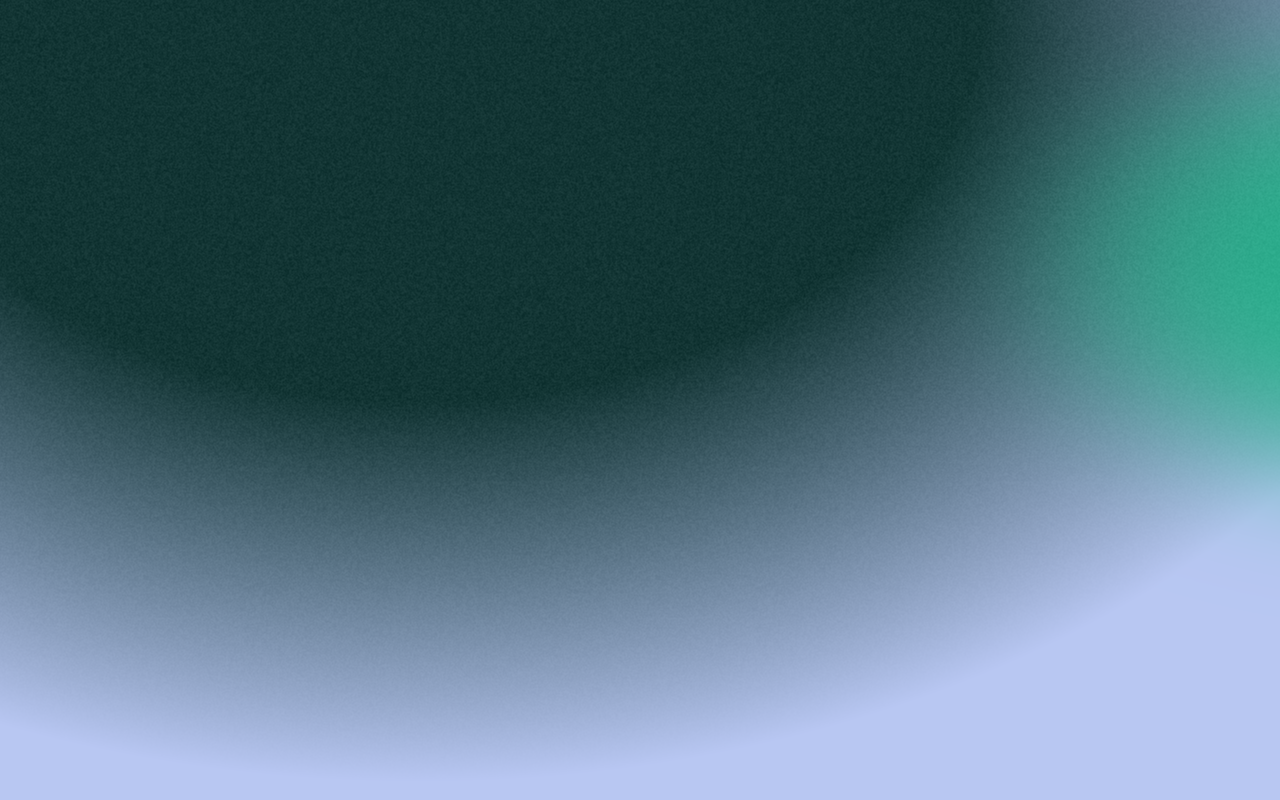
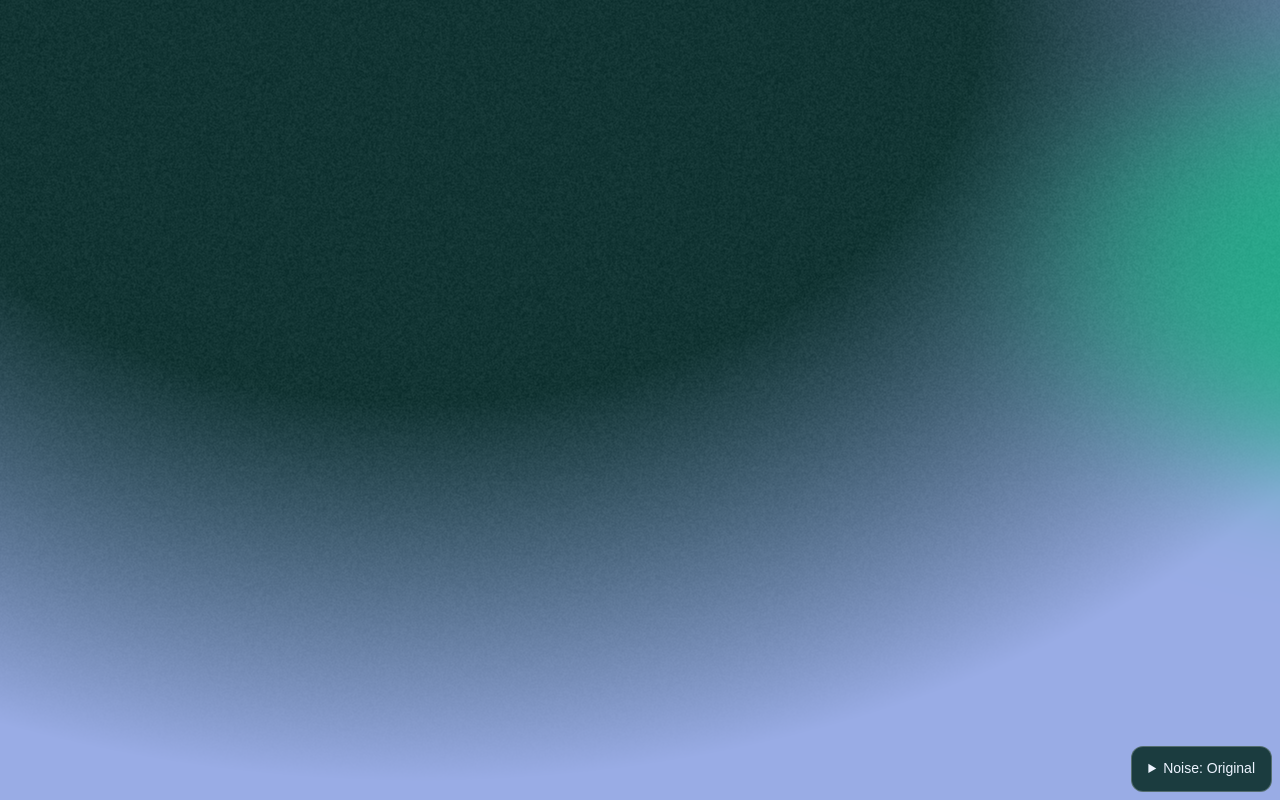
Before and after one commit to dottereldesign/Bit-Clever-Website, a plain HTML site: page index.html in a window 1280 px wide. Drawn offline with Linux system fonts and the light colour scheme.

Commit message:
Add ten selectable noise variations and correct lower hero color

```diff
--- a/assets/hero-background.js
+++ b/assets/hero-background.js
@@ -3,9 +3,19 @@ import { HERO_FIELD as field } from './hero-field.js';
 const canvas = document.querySelector('.hero__background');
 const context = canvas?.getContext('2d', { alpha: false });
 
+const variations = [
+  ['Original',1,1,true,.7], ['Whisper',.45,1,true,.7],
+  ['Fine film',.8,.65,true,.7], ['Crisp grain',.85,1,false,.7],
+  ['Soft film',1,1.6,true,.7], ['Rich grain',1.8,1,true,.7],
+  ['Coarse film',1.4,2.4,true,.7], ['Sand',1.5,.8,false,.7],
+  ['Even grain',.9,1,true,0], ['Deep texture',2.3,1.7,true,.4],
+].map(([name,strength,size,soft,fade]) => ({name,strength,size,soft,fade}));
+let selected = 0;
+let renderedVariation = -1;
+
 // A seamless, repeatable monochrome grain. The 2x2 filter matches the
 // reference's soft, one-pixel grain instead of adding sharp digital speckles.
-function makeGrain(seed, size = 512) {
+function makeGrain(seed, size = 512, soft = true) {
   const white = new Float32Array(size * size);
   const filtered = new Float32Array(size * size);
   let state = seed >>> 0;
@@ -25,7 +35,7 @@ function makeGrain(seed, size = 512) {
       ) / 2;
     }
   }
-  return { pixels: filtered, size };
+  return { pixels: soft ? filtered : white, size };
 }
 
 function render() {
@@ -37,14 +47,15 @@ function render() {
   const scale = Math.min(window.devicePixelRatio || 1, 2, Math.sqrt(4000000 / (width * height)));
   const w = Math.max(1, Math.round(width * scale));
   const h = Math.max(1, Math.round(height * scale));
-  if (canvas.width === w && canvas.height === h && canvas.dataset.rendered) return;
+  if (canvas.width === w && canvas.height === h && canvas.dataset.rendered && renderedVariation === selected) return;
   canvas.width = w;
   canvas.height = h;
 
   const frame = context.createImageData(w, h);
   const pixels = frame.data;
   const { dark, periwinkle, mint, fade, glow, grain: grainSettings } = field;
-  const grain = makeGrain(grainSettings.seed);
+  const variant = variations[selected];
+  const grain = makeGrain(grainSettings.seed, 512, variant.soft);
   const noiseSize = grain.size;
   const stretchX = width / w;
   const stretchY = height / h;
@@ -57,7 +68,7 @@ function render() {
     const u = w > 1 ? x / (w - 1) : 0;
     xValues[x] = ((u - fade.x) * fade.aspect) ** 2;
     glowXValues[x] = ((u - glow.x) / glow.radiusX) ** 2;
-    const nx = x * stretchX;
+    const nx = x * stretchX / variant.size;
     noiseX[x] = Math.floor(nx) % noiseSize;
     noiseMixX[x] = nx - Math.floor(nx);
   }
@@ -66,7 +77,7 @@ function render() {
     const v = h > 1 ? y / (h - 1) : 0;
     const fadeY = (v - fade.y) ** 2;
     const glowY = ((v - glow.y) / glow.radiusY) ** 2;
-    const ny = y * stretchY;
+    const ny = y * stretchY / variant.size;
     const row = Math.floor(ny) % noiseSize;
     const nextRow = ((row + 1) % noiseSize) * noiseSize;
     const rowOffset = row * noiseSize;
@@ -82,7 +93,7 @@ function render() {
       const a = grain.pixels[rowOffset + nx] * (1 - mixX) + grain.pixels[rowOffset + nextX] * mixX;
       const b = grain.pixels[nextRow + nx] * (1 - mixX) + grain.pixels[nextRow + nextX] * mixX;
       const noise = (a * (1 - mixY) + b * mixY)
-        * (grainSettings.deviation * ((1 - blue) ** grainSettings.fadePower) + grainSettings.mint * green);
+        * (grainSettings.deviation * ((1 - blue) ** variant.fade) + grainSettings.mint * green) * variant.strength;
       const offset = (y * w + x) * 4;
       for (let channel = 0; channel < 3; channel++) {
         const base = dark[channel] + (periwinkle[channel] - dark[channel]) * blue;
@@ -94,6 +105,8 @@ function render() {
 
   context.putImageData(frame, 0, 0);
   canvas.dataset.rendered = 'true';
+  renderedVariation = selected;
+  canvas.dataset.variation = String(selected);
 }
 
 if (context) {
@@ -104,5 +117,39 @@ if (context) {
   };
   new ResizeObserver(scheduleRender).observe(canvas);
   window.addEventListener('resize', scheduleRender, { passive: true });
+
+  const picker = document.querySelector('.noise-picker');
+  const options = picker.querySelector('.noise-options');
+  const name = document.querySelector('#noise-name');
+  try {
+    const saved = Number(localStorage.getItem('hero-noise-variation'));
+    if (Number.isInteger(saved) && saved >= 0 && saved < variations.length) selected = saved;
+  } catch {}
+  const buttons = variations.map((variation, index) => {
+    const button = document.createElement('button');
+    button.type = 'button';
+    button.textContent = variation.name;
+    button.setAttribute('aria-pressed', String(selected === index));
+    button.addEventListener('click', () => {
+      selected = index;
+      name.textContent = variation.name;
+      buttons.forEach((item, i) => item.setAttribute('aria-pressed', String(i === index)));
+      try { localStorage.setItem('hero-noise-variation', String(index)); } catch {}
+      scheduleRender();
+    });
+    options.append(button);
+    return button;
+  });
+  name.textContent = variations[selected].name;
+  picker.hidden = false;
+  document.addEventListener('pointerdown', event => {
+    if (!picker.contains(event.target)) picker.open = false;
+  });
+  document.addEventListener('keydown', event => {
+    if (event.key === 'Escape' && picker.open) {
+      picker.open = false;
+      picker.querySelector('summary').focus();
+    }
+  });
   scheduleRender();
 }
--- a/assets/hero-field.js
+++ b/assets/hero-field.js
@@ -2,7 +2,7 @@
 // Regenerate with tools/calibrate-hero.py; coordinates are relative to the hero.
 export const HERO_FIELD = Object.freeze({
   dark: [18.130637, 52.283003, 51.061419],
-  periwinkle: [183.784579, 198.599435, 242.101468],
+  periwinkle: [153, 172, 229],
   mint: [23.376517, 177.212683, 130.096887],
   fade: {
     x: 0.327591, y: 0.013574, aspect: 1.113856,
--- a/index.html
+++ b/index.html
@@ -26,7 +26,7 @@
           rgb(23 177 130 / .314) 100%, rgb(23 177 130 / .089) 125%,
           rgb(23 177 130 / .011) 150%, rgb(23 177 130 / 0) 180%),
         radial-gradient(ellipse 86.555% 96.4097% at 32.7591% 1.3574%,
-          #123433 50.632%, #b8c7f2 100%);
+          #123433 50.632%, #99ace5 100%);
     }
     .hero__background {
       position: absolute;
@@ -36,6 +36,14 @@
       display: block;
       pointer-events: none;
     }
+
+    .noise-picker { position: fixed; right: 8px; bottom: 8px; z-index: 10; font: 14px/1.4 Arial,sans-serif; color: #eef4ff; }
+    .noise-picker summary { cursor: pointer; padding: 12px 16px; border: 1px solid #ffffff40; border-radius: 12px; background: #123433ed; }
+    .noise-options { position: absolute; right: 0; bottom: calc(100% + 8px); width: 220px; max-width: calc(100vw - 16px); max-height: calc(100svh - 80px); overflow: auto; padding: 6px; border-radius: 14px; background: #123433f5; box-shadow: 0 10px 36px #001b1940; }
+    .noise-options button { display: block; width: 100%; min-height: 40px; padding: 9px 12px; border: 0; border-radius: 8px; text-align: left; font: inherit; color: inherit; background: transparent; cursor: pointer; }
+    .noise-options button:hover { background: #ffffff12; }
+    .noise-options button[aria-pressed="true"] { background: #99ace540; }
+    .noise-picker :focus-visible { outline: 2px solid #d5e0ff; outline-offset: 2px; }
   </style>
   <script type="module" src="./assets/hero-background.js"></script>
 </head>
@@ -43,5 +51,9 @@
   <main class="hero" aria-label="Bit Clever">
     <canvas class="hero__background" aria-hidden="true"></canvas>
   </main>
+  <details class="noise-picker" hidden>
+    <summary>Noise: <span id="noise-name">Original</span></summary>
+    <div class="noise-options" role="group" aria-label="Noise variations"></div>
+  </details>
 </body>
 </html>
```
